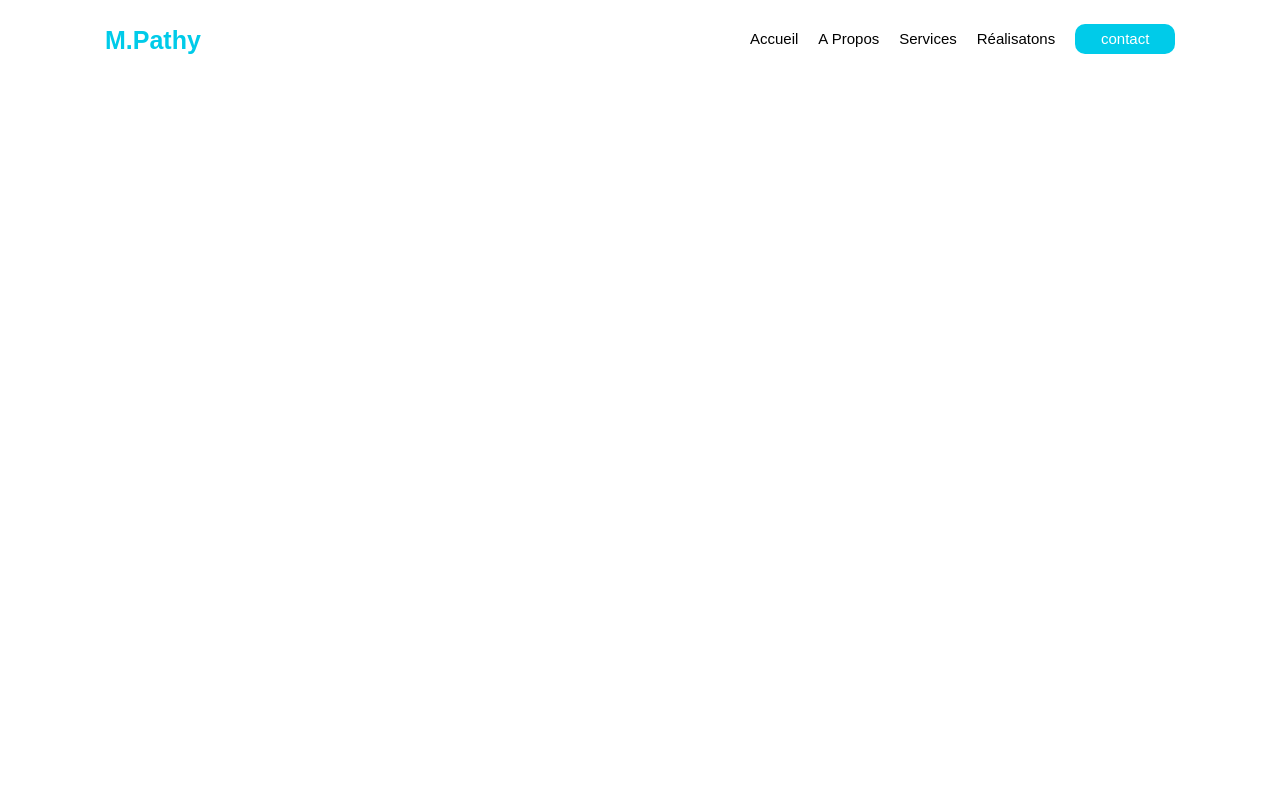
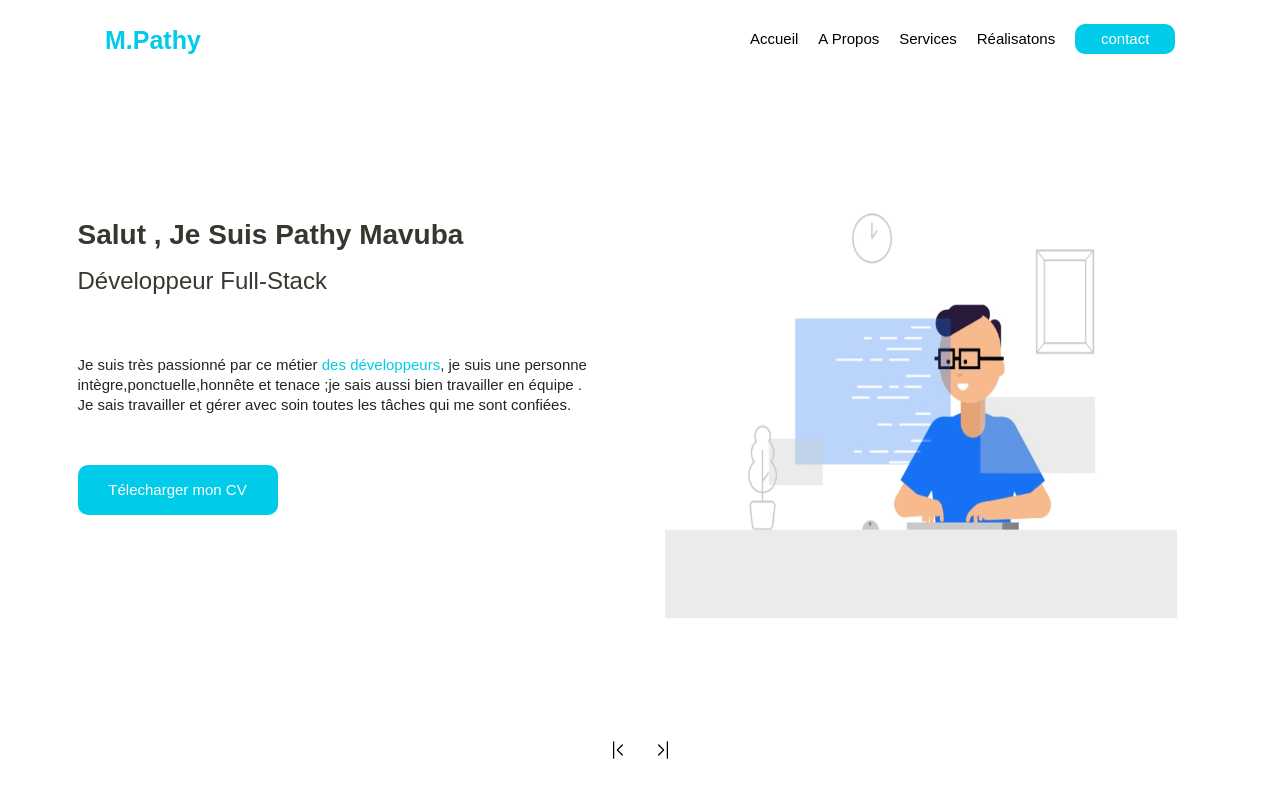
Before and after one commit to Pathymavuba/portfolio-pathy, a React (Create React App) app: page / in a window 1280 px wide. Built offline with nearby package versions, Linux system fonts and the light colour scheme.

Commit message:
homepage done!

```diff
--- a/package.json
+++ b/package.json
@@ -14,6 +14,7 @@
     "react": "^18.2.0",
     "react-bootstrap": "^2.6.0",
     "react-dom": "^18.2.0",
+    "react-icons": "^4.7.1",
     "react-scripts": "5.0.1",
     "typescript": "^4.9.3",
     "web-vitals": "^2.1.4"
--- a/src/App.tsx
+++ b/src/App.tsx
@@ -1,12 +1,12 @@
 import React from 'react';
 import './App.css';
-import NavBar from './components/NavBar';
+import Homepage from './pages/Homepage';
 
 
 function App() {
   return (
     <div className="App">
-    <NavBar/>
+    <Homepage/>
     </div>
   );
 }
--- /dev/null
+++ b/src/components/Chevron.tsx
@@ -0,0 +1,14 @@
+import React from 'react'
+import {BsChevronBarLeft,BsChevronBarRight } from "react-icons/bs";
+import './chevron.css'
+
+const Chevron = () => {
+  return (
+    <div className="chevrons">
+    <BsChevronBarLeft className="chevron"/>
+    <BsChevronBarRight className="chevron"/>
+</div>
+  )
+}
+
+export default Chevron
--- /dev/null
+++ b/src/components/chevron.css
@@ -0,0 +1,18 @@
+.chevrons{
+    width: 100vw;
+    height:8vh;
+    display: flex;
+    flex-direction: row;
+    align-items: center;
+    justify-content: center;
+    gap: 2.5rem;
+}
+.chevron{
+    color: #000;
+    font-size: 2rem;
+    cursor: pointer;
+
+}
+.chevronEnabled{
+    cursor: not-allowed;
+}
--- /dev/null
+++ b/src/pages/Homepage.tsx
@@ -0,0 +1,37 @@
+import React from "react";
+import NavBar from "../components/NavBar";
+import "../styles/homepage.css";
+import gift from "../assets/developer-dribbble.gif"
+import Chevron from "../components/Chevron";
+
+
+
+const Homepage = () => {
+  return (
+    <div className="home">
+      <NavBar />
+      <div className="container header">
+        <div className="introduction">
+          <h1>Salut , je suis Pathy Mavuba</h1>
+          <h5>Développeur full-stack</h5>
+          <p>
+            Je suis très passionné par ce métier <span className="p-color">des développeurs</span>, je suis une
+            personne intègre,ponctuelle,honnête et tenace ;je sais aussi bien
+            travailler en équipe .  <br/> Je sais travailler et gérer avec soin toutes
+            les tâches qui me sont confiées.
+          </p>
+          <a href=""><button>Télecharger mon CV</button></a>
+        </div>
+        <div className="gif">
+            <img src={gift} alt="gift"  />
+        </div>
+      </div>
+
+        <Chevron />
+
+
+    </div>
+  );
+};
+
+export default Homepage;
--- /dev/null
+++ b/src/styles/homepage.css
@@ -0,0 +1,102 @@
+*{
+    margin:0;
+    padding:0;
+    box-sizing: border-box;
+    font-size: 10px;
+    text-decoration: none;
+    text-decoration-color: #000;
+    font-family: 'Poppins', sans-serif;
+    margin:0; padding:0;
+    outline: none;
+    border: none;
+    text-transform: capitalize;
+    transition: all 0.2s linear;
+}
+html{
+    font-size: 10px;
+    width: 100%;
+    height: 100%;
+
+}
+:root{
+    --bleu:#00CBE9;
+    --blackFooter:#37362F;
+    --noir:#000;
+    --box-shadow:0 1.5rem 1rem rgba(0,0,0,.1);
+    --box-shadow-top:0 0 2rem rgba(0,0,0,.1);
+    --border:.2rem solid rgba(0,0,0,0.1);
+    --border-input:.1rem solid rgba(0,0,0,0.1);
+    --outiline:0.1rem solid rgba(0,0,0,0.1);
+    --outiline-hover:.2rem solid var(--black);
+    --radius:1rem;
+    --color-border:rgba(0,0,0,0.1);
+
+}
+.home{
+    width: 100%;
+    height: 100vh;
+    display: flex;
+    flex-direction: column;
+    gap: 3rem;
+}
+.home .header{
+    display: flex;
+    flex-direction: row;
+    justify-content:space-between;
+    margin-top:2rem;
+    width: 100vw;
+}
+.home .header .introduction{
+    display: flex;
+    flex-direction: column;
+    justify-content: left;
+    align-items: flex-start;
+    gap: 1rem;
+    width: 50vw;
+    margin-top: 8rem;
+    /* background-color: #000; */
+}
+.home .header .introduction h1{
+    font-size: 2.8rem;
+    font-weight:900;
+    color: var(--blackFooter);
+    text-align: start;
+}
+.home .header .introduction h5{
+    font-size: 2.4rem;
+    font-weight:500;
+    color: var(--blackFooter);
+    margin-bottom: 5rem;
+}
+.home .header .introduction p{
+    line-height:2rem;
+    font-size: 1.5rem;
+    font-weight: 300;
+    text-transform:none;
+    text-align: start;
+}
+.p-color{
+    line-height:2rem;
+    font-size:1.5rem;
+    font-weight: 300;
+    text-transform:none;
+    color: var(--bleu);
+}
+.home .header .introduction a button{
+    background: var(--bleu);
+    border-radius: var(--radius);
+    font-size: 1.5rem;
+    width:20rem;
+    height: 5rem;
+    color: white;
+    margin-top: 3rem;
+}
+.home .header  .gif{
+    /* margin-right:4rem; */
+    width: 50vw;
+    margin-bottom: 7rem;
+}
+.home .header  .gif img{
+    width:40vw;
+    height: 60vh;
+}
```
Also changed, not shown: src/assets/developer-dribbble.gif (added), 1 other file (tests, documents, lock files or other folders).
